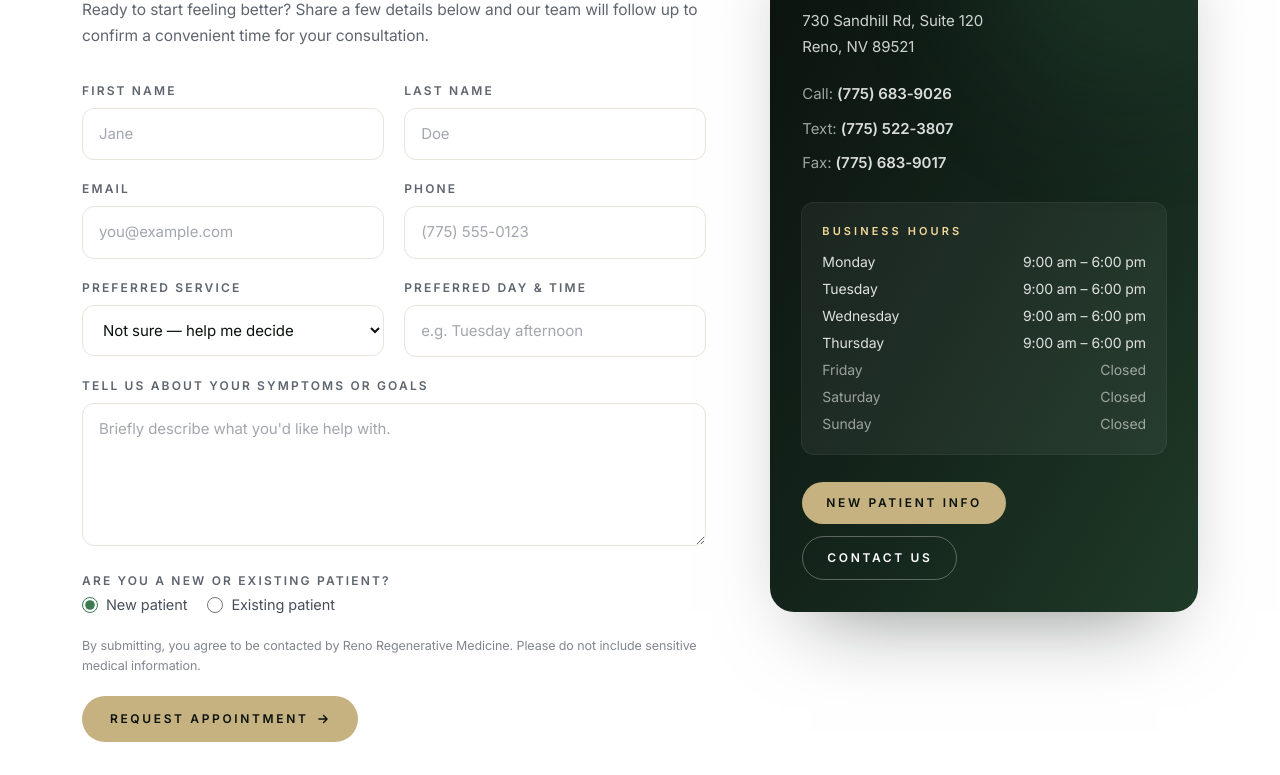
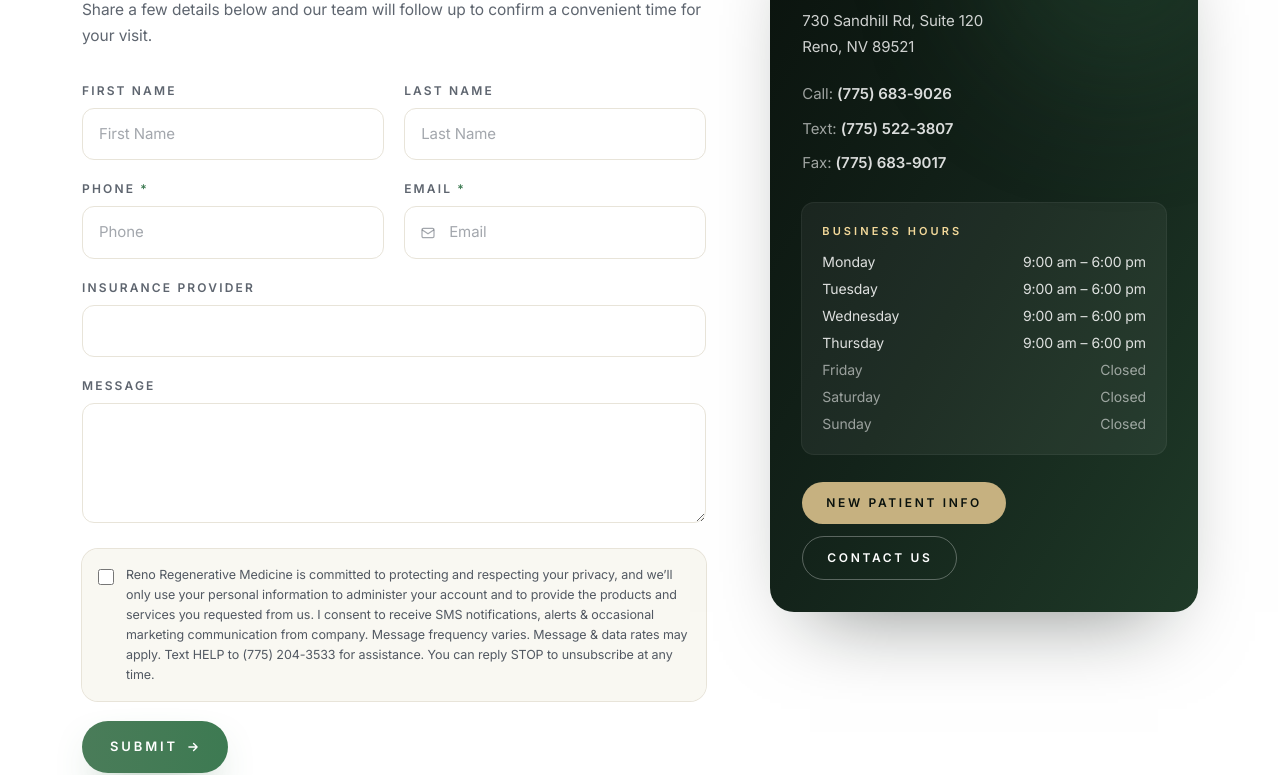
Before and after one commit to modfxmedia-ai/Reno-Regenerative-Medicine, a Next.js app: page /appointments in a window 1280 px wide. Shown: the part 788-1563 px from the top of the page. Built offline with nearby package versions, Linux system fonts and the light colour scheme.

Commit message:
push these form chnages live

```diff
--- a/app/appointments/AppointmentsBody.tsx
+++ b/app/appointments/AppointmentsBody.tsx
@@ -37,10 +37,10 @@ export default function AppointmentsBody() {
               Request an Appointment
             </span>
             <h2 className="mt-4 font-serif-display text-[34px] sm:text-[42px] leading-[1.08] tracking-tight text-[#0a120d]">
-              Schedule your visit.
+              Request An Appointment Today
             </h2>
             <p className="mt-4 text-[15.5px] leading-[1.7] text-[#1a2332]/70">
-              Ready to start feeling better? Share a few details below and our team will follow up to confirm a convenient time for your consultation.
+              Share a few details below and our team will follow up to confirm a convenient time for your visit.
             </p>
 
             {submitted ? (
@@ -63,90 +63,84 @@ export default function AppointmentsBody() {
                     <span className="mb-2 block text-[12px] font-semibold uppercase tracking-[0.18em] text-[#1a2332]/70">
                       First Name
                     </span>
-                    <input required name="first" type="text" className={inputCls} placeholder="Jane" />
+                    <input name="first" type="text" className={inputCls} placeholder="First Name" />
                   </label>
                   <label className="block">
                     <span className="mb-2 block text-[12px] font-semibold uppercase tracking-[0.18em] text-[#1a2332]/70">
                       Last Name
                     </span>
-                    <input required name="last" type="text" className={inputCls} placeholder="Doe" />
+                    <input name="last" type="text" className={inputCls} placeholder="Last Name" />
                   </label>
                 </div>
 
                 <div className="grid gap-5 sm:grid-cols-2">
                   <label className="block">
                     <span className="mb-2 block text-[12px] font-semibold uppercase tracking-[0.18em] text-[#1a2332]/70">
-                      Email
+                      Phone <span className="text-[#3d7a52]">*</span>
                     </span>
-                    <input required name="email" type="email" className={inputCls} placeholder="you@example.com" />
+                    <input required name="phone" type="tel" className={inputCls} placeholder="Phone" />
                   </label>
                   <label className="block">
                     <span className="mb-2 block text-[12px] font-semibold uppercase tracking-[0.18em] text-[#1a2332]/70">
-                      Phone
+                      Email <span className="text-[#3d7a52]">*</span>
                     </span>
-                    <input required name="phone" type="tel" className={inputCls} placeholder="(775) 555-0123" />
-                  </label>
-                </div>
-
-                <div className="grid gap-5 sm:grid-cols-2">
-                  <label className="block">
-                    <span className="mb-2 block text-[12px] font-semibold uppercase tracking-[0.18em] text-[#1a2332]/70">
-                      Preferred Service
-                    </span>
-                    <select name="service" className={inputCls}>
-                      <option>Not sure &mdash; help me decide</option>
-                      <option>Joint Injections</option>
-                      <option>Trigger Point Injections</option>
-                      <option>Physical Therapy</option>
-                      <option>Spinal Decompression</option>
-                      <option>Chiropractic Care</option>
-                      <option>Nutritional IVs</option>
-                      <option>Bioidentical Hormones</option>
-                      <option>GAINSwave</option>
-                      <option>Knee Decompression</option>
-                    </select>
-                  </label>
-                  <label className="block">
-                    <span className="mb-2 block text-[12px] font-semibold uppercase tracking-[0.18em] text-[#1a2332]/70">
-                      Preferred Day &amp; Time
-                    </span>
-                    <input name="preferred_time" type="text" className={inputCls} placeholder="e.g. Tuesday afternoon" />
+                    <div className="relative">
+                      <svg
+                        aria-hidden
+                        viewBox="0 0 24 24"
+                        width="16"
+                        height="16"
+                        fill="none"
+                        stroke="currentColor"
+                        strokeWidth="1.8"
+                        className="pointer-events-none absolute left-4 top-1/2 -translate-y-1/2 text-[#1a2332]/40"
+                      >
+                        <rect x="3" y="5" width="18" height="14" rx="2" />
+                        <path d="m3 7 9 6 9-6" />
+                      </svg>
+                      <input
+                        required
+                        name="email"
+                        type="email"
+                        className={`${inputCls} pl-11`}
+                        placeholder="Email"
+                      />
+                    </div>
                   </label>
                 </div>
 
                 <label className="block">
                   <span className="mb-2 block text-[12px] font-semibold uppercase tracking-[0.18em] text-[#1a2332]/70">
-                    Tell us about your symptoms or goals
+                    Insurance Provider
                   </span>
-                  <textarea required name="message" rows={5} className={inputCls} placeholder="Briefly describe what you'd like help with." />
+                  <input name="insurance" type="text" className={inputCls} />
                 </label>
 
-                <fieldset className="grid gap-3">
-                  <legend className="mb-1 block text-[12px] font-semibold uppercase tracking-[0.18em] text-[#1a2332]/70">
-                    Are you a new or existing patient?
-                  </legend>
-                  <div className="flex flex-wrap gap-5 text-[14.5px] text-[#1a2332]/80">
-                    <label className="inline-flex items-center gap-2">
-                      <input type="radio" name="patient_type" value="new" defaultChecked className="h-4 w-4 accent-[#3d7a52]" />
-                      New patient
-                    </label>
-                    <label className="inline-flex items-center gap-2">
-                      <input type="radio" name="patient_type" value="existing" className="h-4 w-4 accent-[#3d7a52]" />
-                      Existing patient
-                    </label>
-                  </div>
-                </fieldset>
+                <label className="block">
+                  <span className="mb-2 block text-[12px] font-semibold uppercase tracking-[0.18em] text-[#1a2332]/70">
+                    Message
+                  </span>
+                  <textarea name="message" rows={4} className={inputCls} />
+                </label>
 
-                <p className="text-[12.5px] leading-[1.6] text-[#1a2332]/55">
-                  By submitting, you agree to be contacted by Reno Regenerative Medicine. Please do not include sensitive medical information.
-                </p>
+                <label className="flex items-start gap-3 rounded-2xl bg-[#f6f3ea]/60 p-4 ring-1 ring-[#e8e4d9]">
+                  <input
+                    required
+                    type="checkbox"
+                    name="consent"
+                    className="mt-1 h-4 w-4 flex-none accent-[#3d7a52]"
+                  />
+                  <span className="text-[12.5px] leading-[1.6] text-[#1a2332]/75">
+                    Reno Regenerative Medicine is committed to protecting and respecting your privacy, and we&rsquo;ll only use your personal information to administer your account and to provide the products and services you requested from us. I consent to receive SMS notifications, alerts &amp; occasional marketing communication from company. Message frequency varies. Message &amp; data rates may apply. Text HELP to (775) 204-3533 for assistance. You can reply STOP to unsubscribe at any time.
+                  </span>
+                </label>
 
                 <div>
                   <button
                     type="submit"
-                    className="inline-flex items-center gap-2 rounded-full bg-[#c6b180] px-7 py-3.5 text-[12px] font-semibold uppercase tracking-[0.22em] text-[#0a120d] transition-colors hover:bg-[#f3d99a]"
+                    className="inline-flex w-full items-center justify-center gap-2 rounded-full bg-gradient-to-r from-[#4a7c59] to-[#3d7a52] px-7 py-4 text-[13px] font-semibold uppercase tracking-[0.22em] text-white shadow-[0_18px_40px_-18px_rgba(74,124,89,0.85)] transition-colors hover:from-[#3d7a52] hover:to-[#2e5e3f] sm:w-auto"
                   >
-                    Request Appointment
+                    Submit
                     <svg viewBox="0 0 24 24" width="14" height="14" fill="none" stroke="currentColor" strokeWidth="2.4" aria-hidden>
                       <path d="M5 12h14M13 6l6 6-6 6" strokeLinecap="round" strokeLinejoin="round" />
                     </svg>
--- a/app/contact/ContactBody.tsx
+++ b/app/contact/ContactBody.tsx
@@ -182,10 +182,10 @@ function ContactFormSection() {
               Send a Message
             </span>
             <h2 className="mt-4 font-serif-display text-[34px] sm:text-[42px] leading-[1.08] tracking-tight text-[#0a120d]">
-              Tell us how we can help.
+              Request An Appointment Today
             </h2>
             <p className="mt-4 text-[15.5px] leading-[1.7] text-[#1a2332]/70">
-              Share a few details about what you&apos;re experiencing and our team will follow up to schedule a consultation.
+              Share a few details below and our team will follow up to confirm a convenient time for your visit.
             </p>
 
             {submitted ? (
@@ -208,66 +208,84 @@ function ContactFormSection() {
                     <span className="mb-2 block text-[12px] font-semibold uppercase tracking-[0.18em] text-[#1a2332]/70">
                       First Name
                     </span>
-                    <input required name="first" type="text" className={inputCls} placeholder="Jane" />
+                    <input name="first" type="text" className={inputCls} placeholder="First Name" />
                   </label>
                   <label className="block">
                     <span className="mb-2 block text-[12px] font-semibold uppercase tracking-[0.18em] text-[#1a2332]/70">
                       Last Name
                     </span>
-                    <input required name="last" type="text" className={inputCls} placeholder="Doe" />
+                    <input name="last" type="text" className={inputCls} placeholder="Last Name" />
                   </label>
                 </div>
 
                 <div className="grid gap-5 sm:grid-cols-2">
                   <label className="block">
                     <span className="mb-2 block text-[12px] font-semibold uppercase tracking-[0.18em] text-[#1a2332]/70">
-                      Email
+                      Phone <span className="text-[#3d7a52]">*</span>
                     </span>
-                    <input required name="email" type="email" className={inputCls} placeholder="you@example.com" />
+                    <input required name="phone" type="tel" className={inputCls} placeholder="Phone" />
                   </label>
                   <label className="block">
                     <span className="mb-2 block text-[12px] font-semibold uppercase tracking-[0.18em] text-[#1a2332]/70">
-                      Phone
+                      Email <span className="text-[#3d7a52]">*</span>
                     </span>
-                    <input name="phone" type="tel" className={inputCls} placeholder="(775) 555-0123" />
+                    <div className="relative">
+                      <svg
+                        aria-hidden
+                        viewBox="0 0 24 24"
+                        width="16"
+                        height="16"
+                        fill="none"
+                        stroke="currentColor"
+                        strokeWidth="1.8"
+                        className="pointer-events-none absolute left-4 top-1/2 -translate-y-1/2 text-[#1a2332]/40"
+                      >
+                        <rect x="3" y="5" width="18" height="14" rx="2" />
+                        <path d="m3 7 9 6 9-6" />
+                      </svg>
+                      <input
+                        required
+                        name="email"
+                        type="email"
+                        className={`${inputCls} pl-11`}
+                        placeholder="Email"
+                      />
+                    </div>
                   </label>
                 </div>
 
                 <label className="block">
                   <span className="mb-2 block text-[12px] font-semibold uppercase tracking-[0.18em] text-[#1a2332]/70">
-                    What can we help with?
+                    Insurance Provider
                   </span>
-                  <select name="topic" className={inputCls}>
-                    <option>General question</option>
-                    <option>Joint Injections</option>
-                    <option>Trigger Point Injections</option>
-                    <option>Therapeutic Exercise</option>
-                    <option>Chiropractic Care</option>
-                    <option>Nutritional IVs</option>
-                    <option>Bioidentical Hormones</option>
-                    <option>Spinal Decompression</option>
-                    <option>GAINSwave</option>
-                    <option>Knee Decompression</option>
-                  </select>
+                  <input name="insurance" type="text" className={inputCls} />
                 </label>
 
                 <label className="block">
                   <span className="mb-2 block text-[12px] font-semibold uppercase tracking-[0.18em] text-[#1a2332]/70">
                     Message
                   </span>
-                  <textarea required name="message" rows={5} className={inputCls} placeholder="Tell us about your symptoms or questions." />
+                  <textarea name="message" rows={4} className={inputCls} />
                 </label>
 
-                <p className="text-[12.5px] leading-[1.6] text-[#1a2332]/55">
-                  By submitting, you agree to be contacted by Reno Regenerative Medicine. Please do not include sensitive medical information.
-                </p>
+                <label className="flex items-start gap-3 rounded-2xl bg-[#f6f3ea]/60 p-4 ring-1 ring-[#e8e4d9]">
+                  <input
+                    required
+                    type="checkbox"
+                    name="consent"
+                    className="mt-1 h-4 w-4 flex-none accent-[#3d7a52]"
+                  />
+                  <span className="text-[12.5px] leading-[1.6] text-[#1a2332]/75">
+                    Reno Regenerative Medicine is committed to protecting and respecting your privacy, and we&rsquo;ll only use your personal information to administer your account and to provide the products and services you requested from us. I consent to receive SMS notifications, alerts &amp; occasional marketing communication from company. Message frequency varies. Message &amp; data rates may apply. Text HELP to (775) 204-3533 for assistance. You can reply STOP to unsubscribe at any time.
+                  </span>
+                </label>
 
                 <div>
                   <button
                     type="submit"
-                    className="inline-flex items-center gap-2 rounded-full bg-[#c6b180] px-7 py-3.5 text-[12px] font-semibold uppercase tracking-[0.22em] text-[#0a120d] transition-colors hover:bg-[#f3d99a]"
+                    className="inline-flex w-full items-center justify-center gap-2 rounded-full bg-gradient-to-r from-[#4a7c59] to-[#3d7a52] px-7 py-4 text-[13px] font-semibold uppercase tracking-[0.22em] text-white shadow-[0_18px_40px_-18px_rgba(74,124,89,0.85)] transition-colors hover:from-[#3d7a52] hover:to-[#2e5e3f] sm:w-auto"
                   >
-                    Send Message
+                    Submit
                     <svg viewBox="0 0 24 24" width="14" height="14" fill="none" stroke="currentColor" strokeWidth="2.4" aria-hidden>
                       <path d="M5 12h14M13 6l6 6-6 6" strokeLinecap="round" strokeLinejoin="round" />
                     </svg>
```
